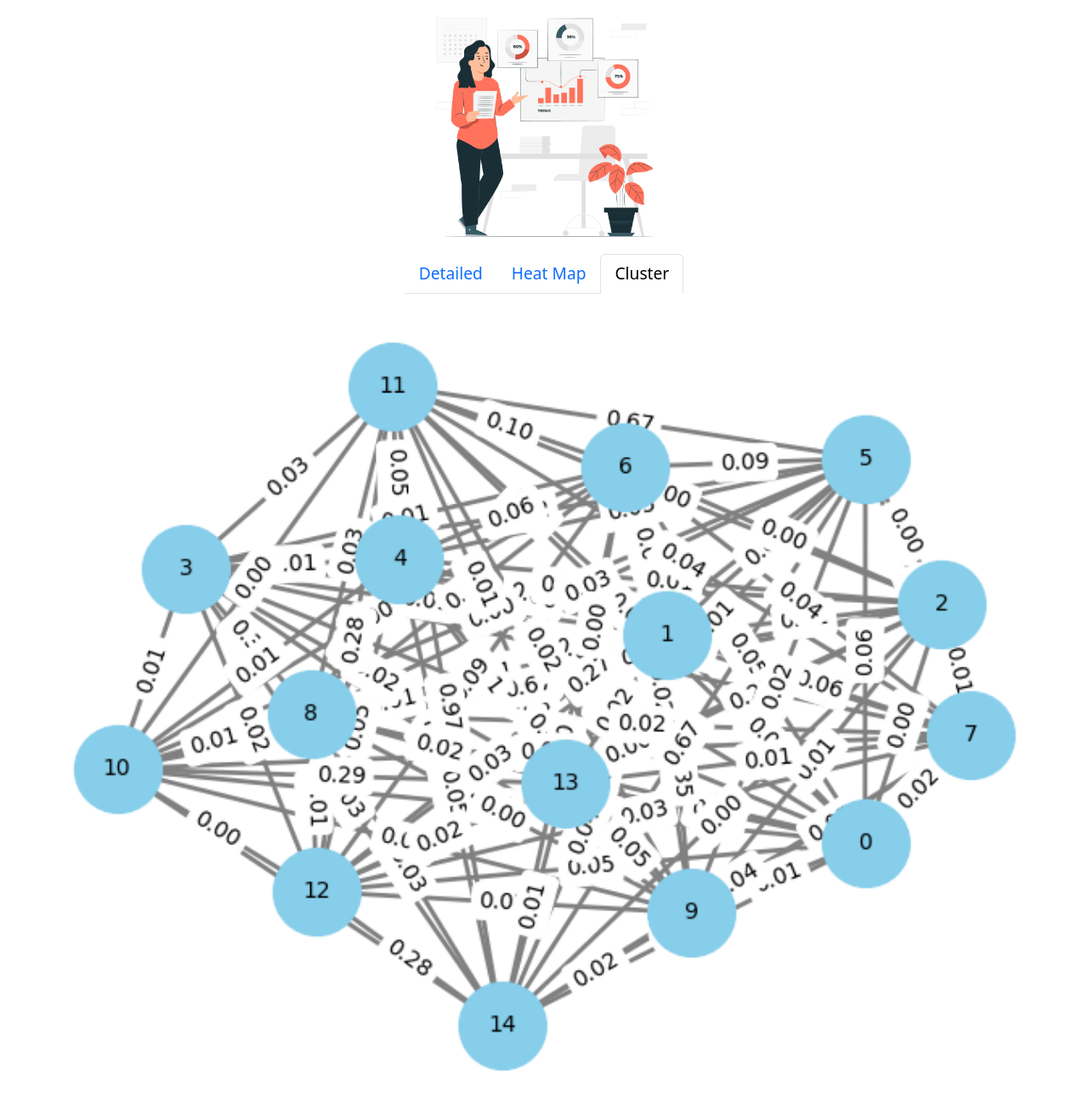
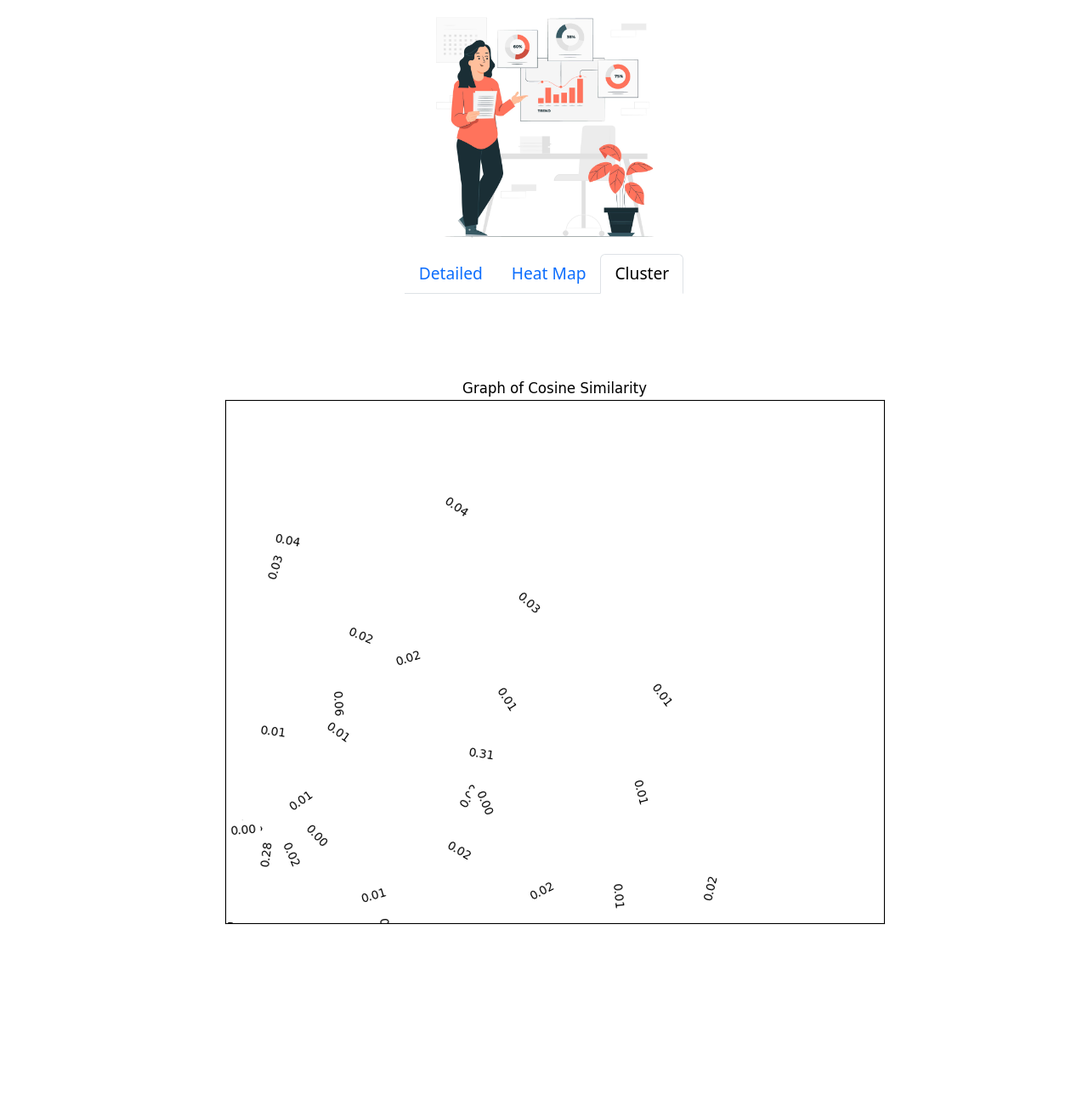
Before and after one commit to roguexsubmarine/PDRS, a Flask app: page /cluster in a window 1280 px wide. Shown: the part 125-1412 px from the top of the page at 85% size. After the commit the page ends 1214 px from the top, so only its background shows below. Run offline with Flask 3, Linux system fonts and the light colour scheme.

Commit message:
did layout change

```diff
--- a/plagiarism.py
+++ b/plagiarism.py
@@ -125,6 +125,7 @@ def calculate_similarity(p):
     nx.draw(G, pos, with_labels=True, node_color='skyblue', node_size=1500, font_size=10, font_color='black',
             edge_color='gray', width=2)
     edge_labels = nx.get_edge_attributes(G, 'label')
+    plt.figure(figsize=(10,8))
     nx.draw_networkx_edge_labels(G, pos, edge_labels=edge_labels, font_color='black')
 
     plt.title('Graph of Cosine Similarity')
@@ -141,7 +142,6 @@ def calculate_similarity(p):
         similarity_matrix[j, i] = similarity_score
 
     #check colormaps once
-    plt.figure(figsize=(10, 8))
     sns.heatmap(similarity_matrix, annot=True, fmt=".2f", xticklabels=index, yticklabels=index, cmap="YlGnBu")
     plt.title("Similarity Matrix")
     plt.xlabel("Files")
--- a/templates/cluster.html
+++ b/templates/cluster.html
@@ -24,7 +24,8 @@
       <style>
         .result-display{
           width: 95vw;
-          min-width: 1000px;
+          min-width: 600px;
+          max-width: 1000px;
           overflow: scroll;
         }
 
--- a/templates/educator.html
+++ b/templates/educator.html
@@ -9,10 +9,12 @@
         <p>
             Quick and easy plagiarism detection for a wide range of programming languages.
         </p>
+        <br>
         <form method="POST" enctype="multipart/form-data" action="{{ url_for('extract') }}" class="file_form">
             <input type="file" name="file" id="file" accept=".zip" class="form-control" placeholder="upload a file (*.zip)" required>
             <input type="text" name="analysis_name" id="analysis_name" class="form-control" placeholder="Analysis Name" required>
 
+            <br>
             <label for="prog_lang">Programming Language :</label>
             <select class="form-select" id="prog_lang" name="prog_lang" required>
                 <option value="0">Automatic</option>
@@ -21,9 +23,6 @@
                 <option value="3">ASM (x86)</option>
               </select>
 
-          <p>
-              When you upload a dataset, it will be analyzed on our server. Only you and the people you share the report with will be able to view the analysis results.
-          </p>
 
           <input type="submit" name="submit_file" id="submit_file" class="btn btn-primary" value="Analyze">
         </form>
--- a/templates/heatmap.html
+++ b/templates/heatmap.html
@@ -24,7 +24,8 @@
       <style>
         .result-display{
           width: 95vw;
-          min-width: 1000px;
+          min-width: 600px;
+          max-width: 1200px;
           overflow: scroll;
         }
 
```
Also changed, not shown: static/clustermap.png, 1 other file.
